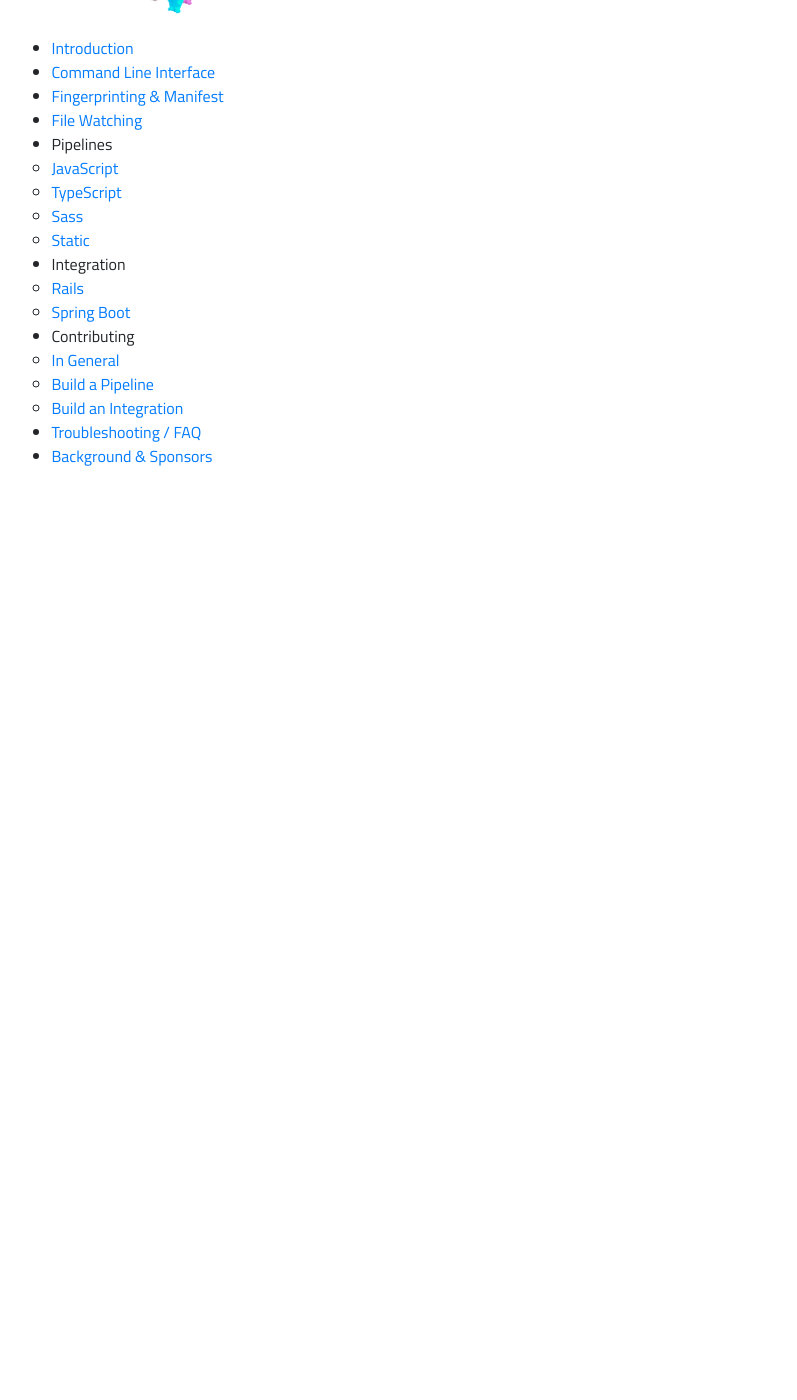
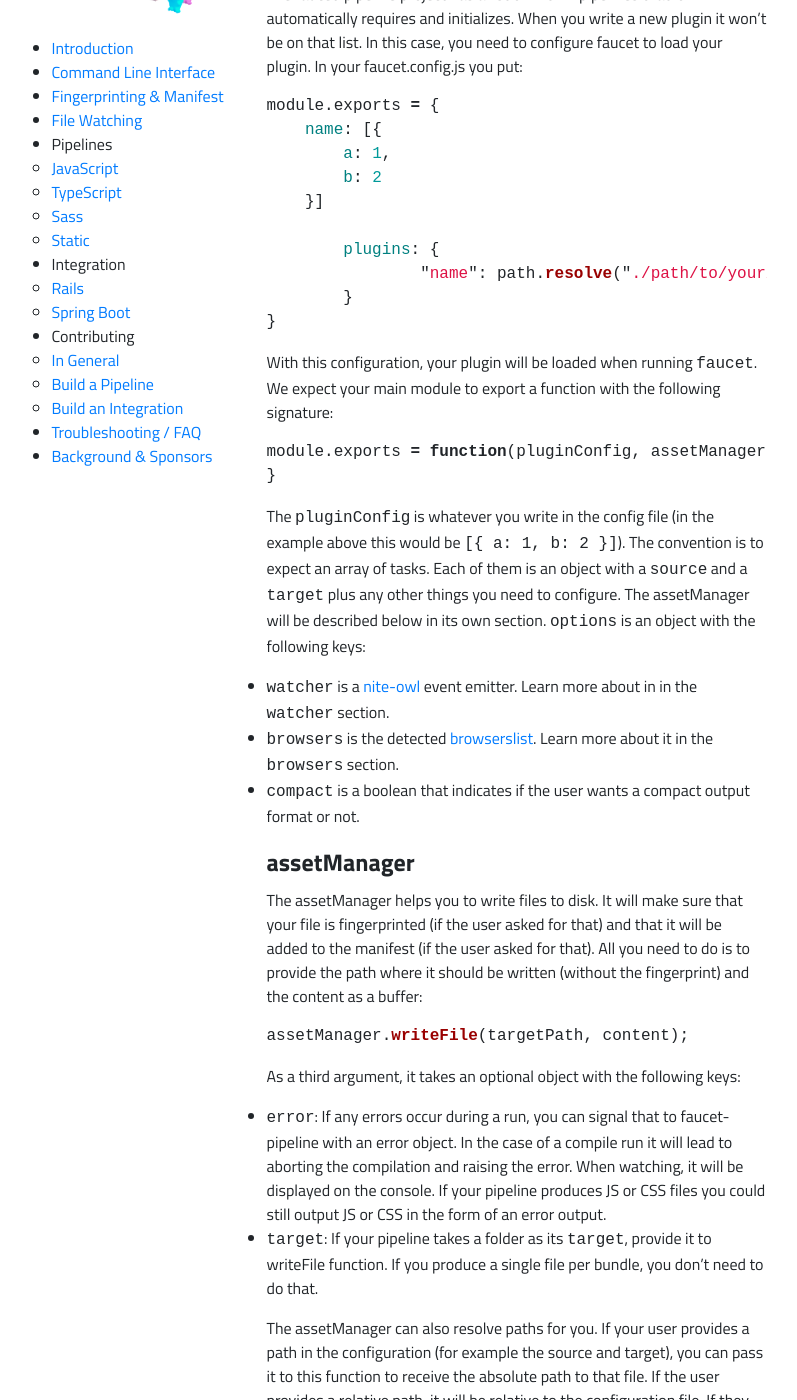
Before and after one commit to faucet-pipeline/docs, a Jekyll site: the page built from build-pipeline.md, in a window 1280 px wide and 1400 px high, scrolled down 270 px. Shown: the whole window, without its empty margins (231-1028 px from the left). Built offline with Jekyll 4.4.1, drawn with Linux system fonts in a browser that asks for light colours; before the commit the page ends 900 px from its top, so only the background shows below that; some of the changed text lies outside the part shown.

Commit message:
How to build integrations and pipelines

````diff
--- a/build-pipeline.md
+++ b/build-pipeline.md
@@ -3,4 +3,128 @@ layout: default
 title: Build a Pipeline
 ---
 
-**TODO: How to build your own pipeline**
+If you want to support other JS dialects or CSS preprocessors, you can
+contribute an additional pipeline to the project. We recommend that you read the
+source for the
+[faucet-pipeline-static](https://github.com/faucet-pipeline/faucet-pipeline-static)
+project. It is the simplest of the existing pipelines, because it just copies
+file from one place to another.
+
+## Registering your pipeline
+
+The faucet-pipeline project has a list of known pipelines that it automatically
+requires and initializes. When you write a new plugin it won't be on that list.
+In this case, you need to configure faucet to load your plugin. In your
+faucet.config.js you put:
+
+```javascript
+module.exports = {
+    name: [{
+        a: 1,
+        b: 2
+    }]
+
+	plugins: {
+		"name": path.resolve("./path/to/your/plugin")
+	}
+}
+```
+
+With this configuration, your plugin will be loaded when running `faucet`. We
+expect your main module to export a function with the following signature:
+
+```javascript
+module.exports = function(pluginConfig, assetManager, options) {
+}
+```
+
+The `pluginConfig` is whatever you write in the config file (in the example
+above this would be `[{ a: 1, b: 2 }]`). The convention is to expect an array of
+tasks. Each of them is an object with a `source` and a `target` plus any other
+things you need to configure. The assetManager will be described below in its
+own section. `options` is an object with the following keys:
+
+* `watcher` is a [nite-owl](https://github.com/faucet-pipeline/nite-owl) event
+    emitter. Learn more about in in the `watcher` section.
+* `browsers` is the detected [browserslist](https://github.com/ai/browserslist).
+    Learn more about it in the `browsers` section.
+* `compact` is a boolean that indicates if the user wants a compact output
+    format or not.
+
+## assetManager
+
+The assetManager helps you to write files to disk. It will make sure that your
+file is fingerprinted (if the user asked for that) and that it will be added to
+the manifest (if the user asked for that). All you need to do is to provide the
+path where it should be written (without the fingerprint) and the content as a
+buffer:
+
+```javascript
+assetManager.writeFile(targetPath, content);
+```
+
+As a third argument, it takes an optional object with the following keys:
+
+* `error`: If any errors occur during a run, you can signal that to
+    faucet-pipeline with an error object. In the case of a compile run it will
+    lead to aborting the compilation and raising the error. When watching, it
+    will be displayed on the console. If your pipeline produces JS or CSS files
+    you could still output JS or CSS in the form of an error output.
+* `target`: If your pipeline takes a folder as its `target`, provide it to
+    writeFile function. If you produce a single file per bundle, you don't need
+    to do that.
+
+The assetManager can also resolve paths for you. If your user provides a path in
+the configuration (for example the source and target), you can pass it to this
+function to receive the absolute path to that file. If the user provides a
+relative path, it will be relative to the configuration file. If they provide an
+absolute path, it will be sourced from the installed packages. If you want to
+disallow the second option, pass `{ enforceRelative: true }` as the second
+argument to the function.
+
+```javascript
+let source = assetManager.resolvePath(copyConfig.source);
+let target = assetManager.resolvePath(copyConfig.target, {
+    enforceRelative: true
+});
+```
+
+## watcher
+
+`watcher` is a [nite-owl](https://github.com/faucet-pipeline/nite-owl) event
+emitter that emits the event "edit" whenever a file changes. This is only
+provided when the user is running faucet in watch mode. Otherwise it will be
+false. In your plugin, you probably need to do something like this (where
+`rebuild` is the function that takes an array of changed files and runs your
+build again if that's necessary):
+
+```javascript
+if(watcher) {
+    watcher.on("edit", rebuild);
+}
+```
+
+## browsers
+
+`browsers` is the detected [browserslist](https://github.com/ai/browserslist).
+It is an object with keys for each browserslist. Your plugin can ignore this
+when it doesn't produce code that needs to be modified due to supported
+browsers.
+
+If no browserslist was detected, the object will be empty. If one was detected,
+it contains at least the browserslist `"default"` which you should default to.
+You can allow users to ignore the browserslist for one of the bundles or choose
+another browserslist. The convention for the name of that options is
+`browserslist`. An example for an implementation could look like this:
+
+```javascript
+let selectedBrowsers;
+let { browserslist } = bundleConfig;
+if(browserslist === false) {
+    selectedBrowsers = null;
+} else if(browserslist) {
+    selectedBrowsers = browsers[browserslist];
+} else {
+    selectedBrowsers = browsers.defaults;
+}
+```
````
Also changed, not shown: build-integration.md (+21 -1 lines).
